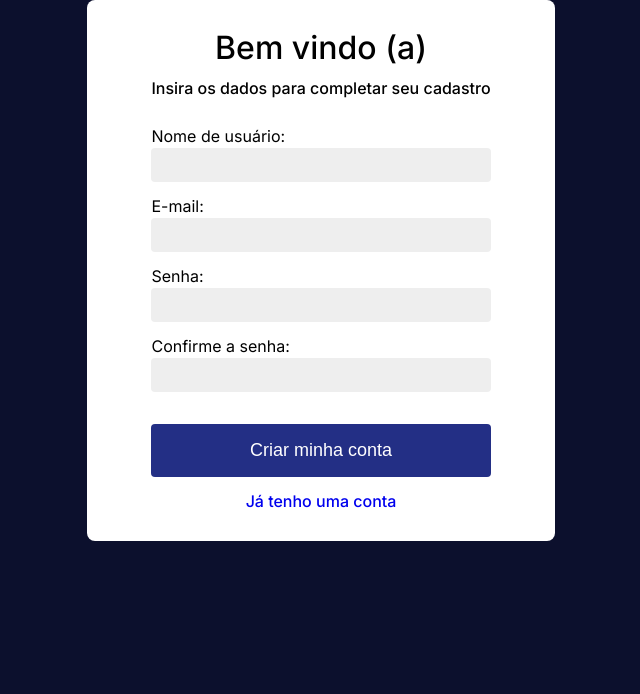
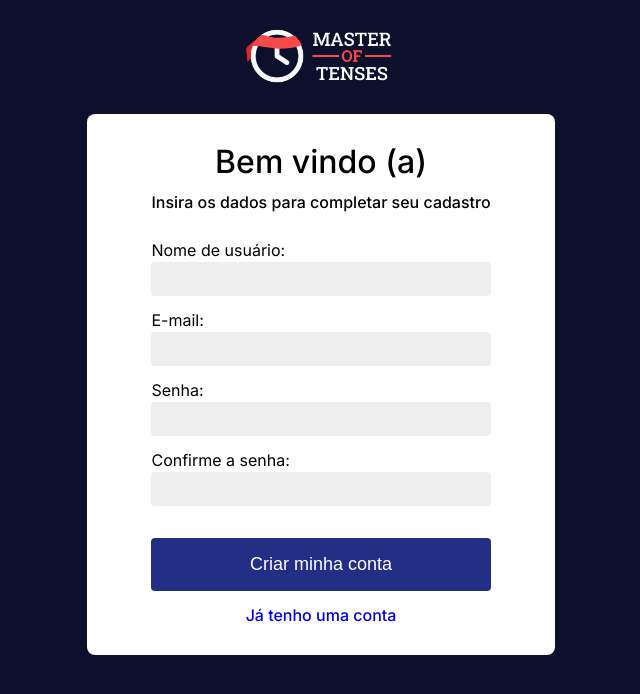
Before and after one commit to deyvidfernandes/MasterOfTenses, a PHP site: page /singup.html in a window 1280 px wide. Shown: the top 694 px of the page, without its empty margins (319-959 px from the left). Run offline with PHP 8.4, Linux system fonts and the light colour scheme.

Commit message:
Adiciona a logo à página de login

```diff
--- a/singup.html
+++ b/singup.html
@@ -19,6 +19,9 @@
 
 </head>
 <body>
+      <header>
+         <img src="./static/logo-master-of-tenses.png" height="80px" alt="Logo da Master of Tenses, um relógio branco vestindo uma faixa vermelha como um ninja, a seu lado, o nome da marca.">
+      </header>
       <main>
          <form  class="singup-login-div" action="">
 
--- a/styles/forms.css
+++ b/styles/forms.css
@@ -5,9 +5,12 @@
 */
 
 body {
-   font-family: "Inter", sans-serif;
+   display: flex;
+   flex-direction: column;
+   gap: 16px;
+   padding-top: 16px;
+
    background-color: #0C102D;
-   box-sizing: border-box;
 }
 
 .greeting {
@@ -16,7 +19,7 @@ body {
    align-items: center;
    gap: 8px;
 
-   & p { /* para se ao texto abaixo de bem vindo */
+   & p { /* estilos do texto abaixo de bem vindo */
       font-size: 16px;
       font-weight: 500;
    }
@@ -24,7 +27,6 @@ body {
 }
 
 .singup-login-div {
-   margin-inline: auto;
    width: fit-content;
 
    display: flex;
@@ -59,6 +61,8 @@ input {
 
    background-color: #EEE;
    border-radius: 4px;
+
+   /* remove os contornos de foco que os navegadores adicionam por padrão */
    outline: none;
    outline-color: none;
    border: none;
@@ -69,6 +73,7 @@ input {
    flex-direction: column;
    align-items: center;
    gap: 8px;
+
    & a { /* para se referir ao link já tenho uma conta */
       text-decoration: none;
       color: #0000EE;
--- a/styles/index.css
+++ b/styles/index.css
@@ -1,8 +1,21 @@
 /*
 
-   Arquivo de estilos utilizados em várias páginas do projeto.
+   Arquivo de estilização padrão, deve ser aplicado em todas as páginas do projeto.
 
 */
+
+/** Estilização padrão do corpo da página */
+
+body {
+   font-family: "Inter", sans-serif;
+   box-sizing: border-box;
+
+   /** Centralização dos elementos dentro do corpo da página */
+   & > * {
+      width: fit-content;
+      margin-inline: auto;
+   }
+}
 
 .action-button {
       width: 100%;
@@ -20,3 +33,20 @@
    font-size: 32px;
    font-weight: 500;
 }
+
+/** Estilização da scrollbar */
+
+::-webkit-scrollbar {
+   width: 10px;
+ }
+
+ /* Track */
+::-webkit-scrollbar-track {
+   background: #F1F1F1;
+}
+
+ /* Handle */
+ ::-webkit-scrollbar-thumb {
+   background: #232F85;
+   border-radius: 2px;
+ }
```
Also changed, not shown: static/logo-master-of-tenses.png (added).
